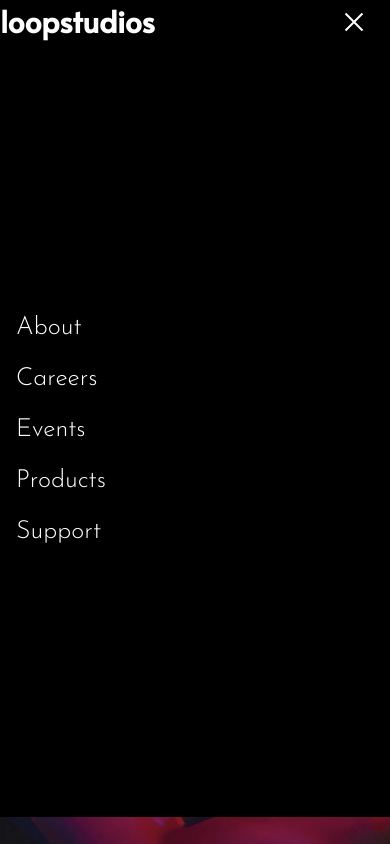
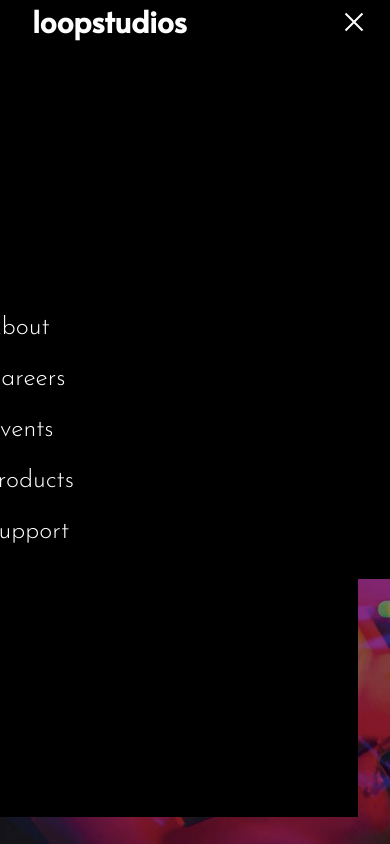
Before and after one commit to Deevyn9/LoopStudio, a plain HTML site: page index.html in a window 390 px wide. Both pictures are taken after a click on the link 359 px from the left and 27 px from the top of the page. Shown: the top 844 px of the page. Drawn offline with Linux system fonts and the light colour scheme.

Commit message:
updating navbar

```diff
--- a/style.css
+++ b/style.css
@@ -33,16 +33,21 @@
 
 .brand-title {
     font-size: 30px;
+    position: relative;
+    left: 6rem;
     margin: .5rem;
     color: var(--White);
     font-family: 'Alata', sans-serif;
     font-weight: 900;
+
 }
 
 .navbar-links ul {
     margin: 0;
     padding: 0;
     display: flex;
+    position: relative;
+    right: 6rem;
 }
 
 .navbar-links li {
@@ -870,10 +875,12 @@
 
     .brand-title {
         margin: 0;
+        left: 2rem;
     }
 
     .navbar-links ul {
         width: 100%;
+        right: 2rem;
         flex-direction: column;
         align-content: flex-start;
         background-color: var(--Black);
```
